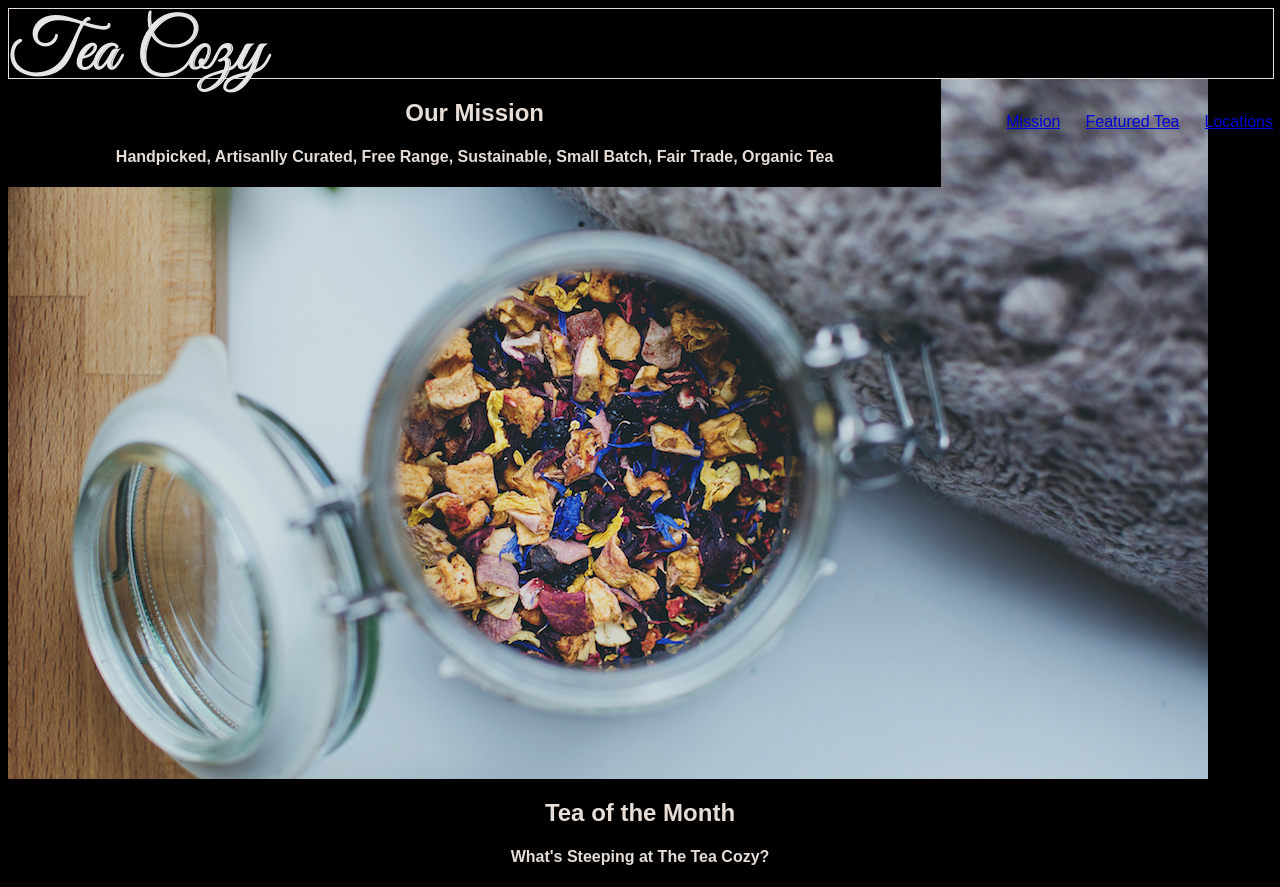
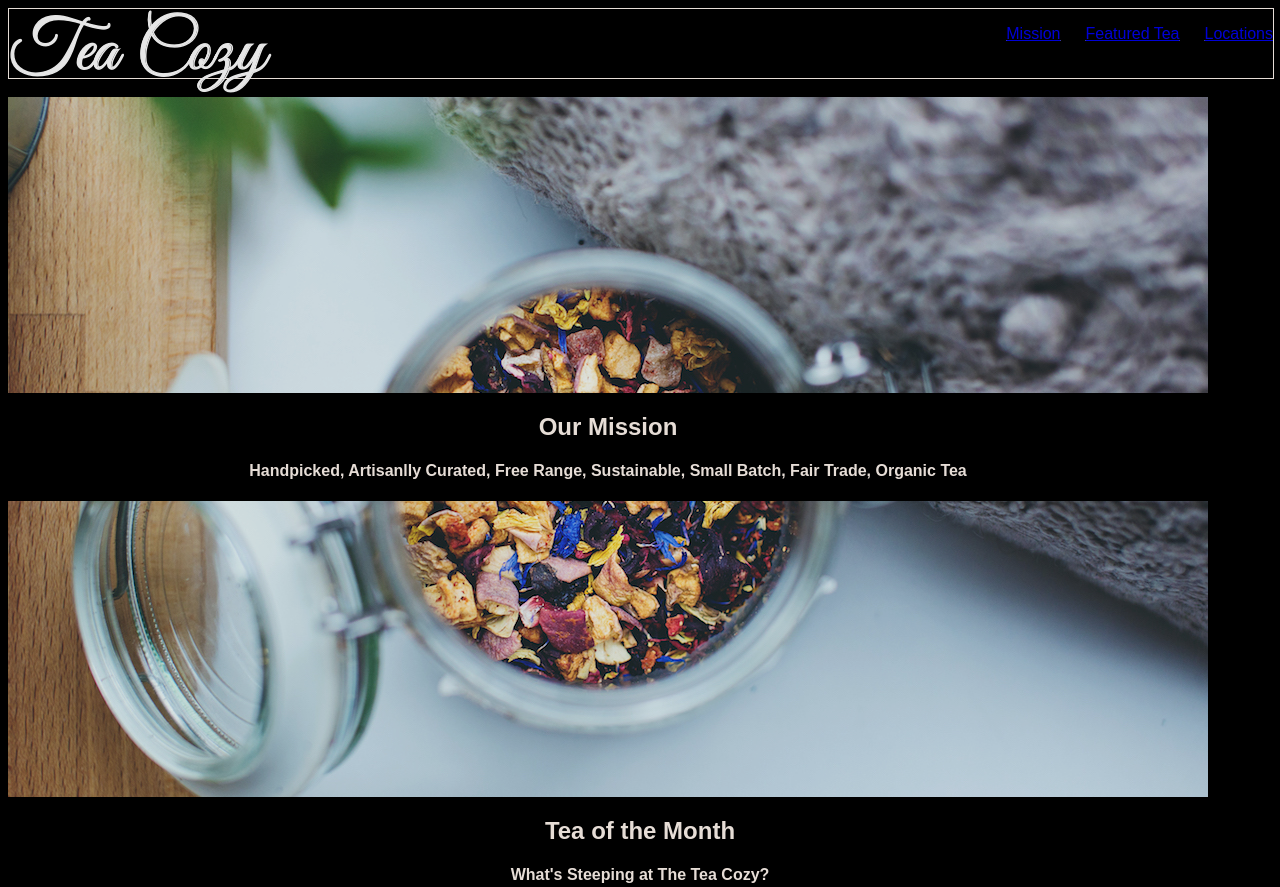
Before and after one commit to ldevr11/Tea-Cozy-, a plain HTML site: page Tea Cozy/index.html in a window 1280 px wide. Shown: the top 887 px of the page. Drawn offline with Linux system fonts and the light colour scheme.

Commit message:
Add files via upload

```diff
--- a/Tea Cozy/resources/index.css
+++ b/Tea Cozy/resources/index.css
@@ -17,21 +17,20 @@ ul {
 }
 
 header {
-    display: block;
+    display: inline-flex;
     border: 1px solid seashell;
     height: 69px;
     width: 100%;
+    justify-content: space-between;
 }
 header .teacozylogo {
     height: 50px;
     width: auto;
     padding: 10px;
-
 }
 header .navigation {
     display: inline-flex;
     text-decoration: underline;
-    float: right;
 }
 
 header .navigation li {
@@ -42,14 +41,15 @@ header .navigation li {
     background-image: url(./img-mission-background.jpg);
     height: 700px;
     width: 1200px;
-    display: block;
+    display: flex;
+    align-items: center;
 }
 
 #ourmission {
     background-color: black;
     opacity: 1;
     margin: 0;
-    align-content: center;
+    width: 100%;
 }
 
 #teatypes {
@@ -67,11 +67,16 @@ header .navigation li {
     background-image: url(./img-locations-background.jpg);
     height: 500px;
     width: 1200px;
-
 }
 
 .locations {
     display: inline-flex;
-    align-content: center;
+    display: flex;
+    justify-content: center;
+    align-items: center;
+}
+
+.locations ul {
+    margin: 40px;
     background-color: black;
 }
```
